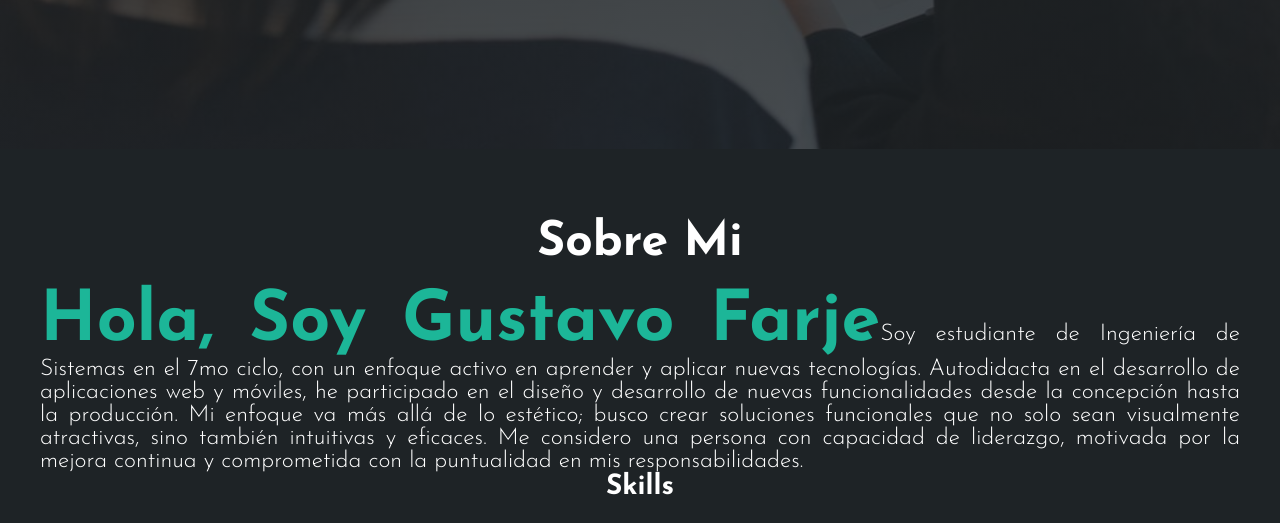
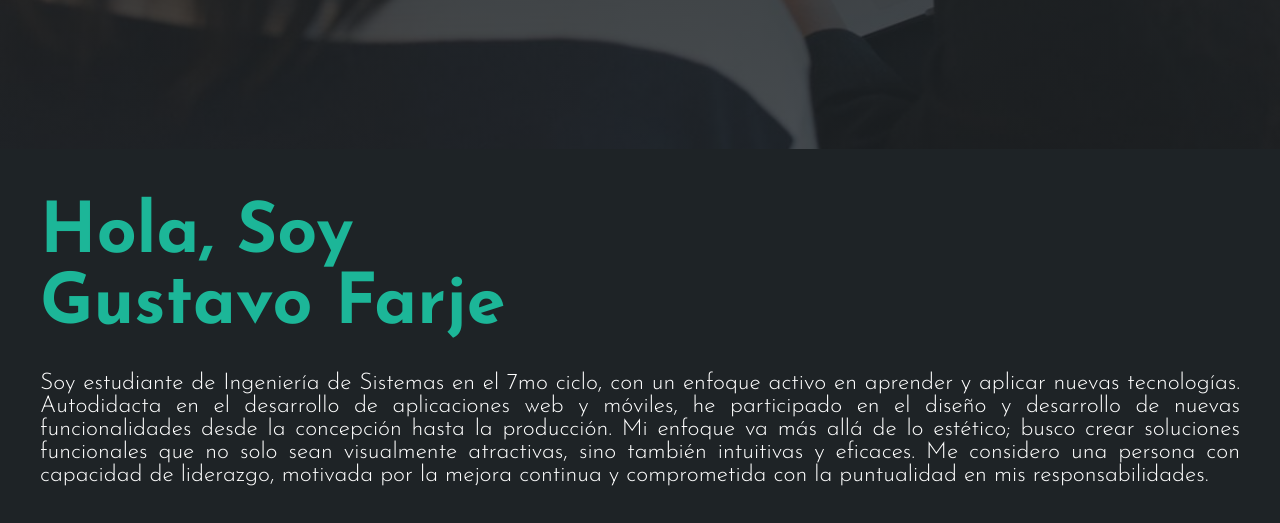
Before and after one commit to Rodolfocraft/Rodolfocraft.github.io, a plain HTML site: page index.html in a window 1280 px wide. Shown: the part 651-1174 px from the top of the page. Drawn offline with Linux system fonts and the light colour scheme.

Commit message:
Update index.html

```diff
--- a/index.html
+++ b/index.html
@@ -59,10 +59,11 @@
     <!--Sobre Mi-->
     <section id="sobremi" class="sobremi">
       <div class="contenido-seccion">
-        <h2>Sobre Mi</h2>
 
-        <p>
-          <span>Hola, Soy Gustavo Farje</span>Soy estudiante de Ingeniería de
+  <p class="Hola"><span>Hola, Soy <br> Gustavo Farje</span><br></p>
+        <p class="Descripcion-SobreMi">
+
+          Soy estudiante de Ingeniería de
           Sistemas en el 7mo ciclo, con un enfoque activo en aprender y aplicar
           nuevas tecnologías. Autodidacta en el desarrollo de aplicaciones web y
           móviles, he participado en el diseño y desarrollo de nuevas
```
